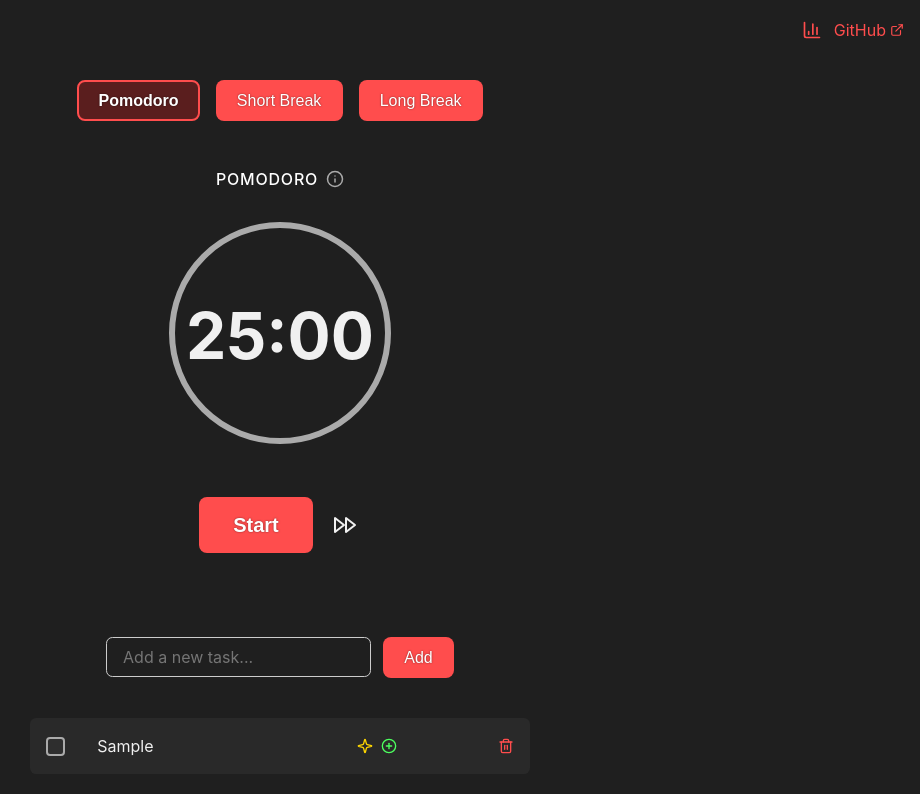
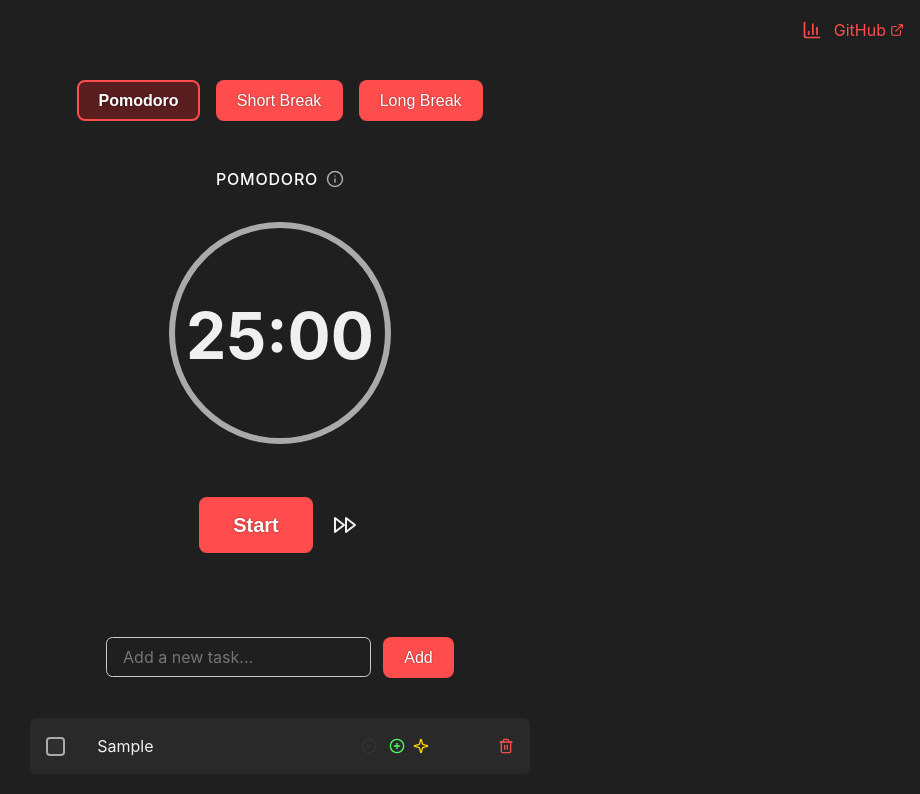
Before and after one commit to yansudeansu/pomodoro, a React (Vite) app: page / in a window 1280 px wide. Both pictures are taken after typing "Sample" into the empty fields and a click on the button "Add". Shown: the top 794 px of the page, without its empty margins (360-1280 px from the left). Built offline with nearby package versions, Linux system fonts and the light colour scheme.

Commit message:
fix: button ui and list order

```diff
--- a/src/components/molecules/TaskList/TaskList.tsx
+++ b/src/components/molecules/TaskList/TaskList.tsx
@@ -25,12 +25,14 @@ export const TaskList: React.FC<TaskListProps> = ({ onDeleteTask }) => {
   const activeTasks = tasks.filter((t) => !t.completed);
   const lastCompleted = [...tasks].reverse().find((t) => t.completed);
 
+  const completedTasks = tasks.filter((t) => t.completed);
+
   const visibleTasks =
     tasks.length <= 1 || !collapsed
-      ? tasks
+      ? [...activeTasks, ...completedTasks]
       : activeTasks.length > 0
-        ? activeTasks.slice(0, 1)
-        : lastCompleted && [lastCompleted];
+        ? [activeTasks[0]]
+        : ([lastCompleted].filter(Boolean) as Task[]);
 
   const toggleTask = (id: string) => {
     const now = new Date().toISOString();
@@ -200,12 +202,14 @@ export const TaskList: React.FC<TaskListProps> = ({ onDeleteTask }) => {
           <div key={task.id} className={isFirstTask ? styles.taskRowWrapper : undefined}>
             {isFirstTask && (
               <div className={styles.chevronWrapper}>
+                {!isMobile && (
                   <IconButton
                     icon={collapsed ? 'chevronDown' : 'chevronUp'}
                     onClick={() => setCollapsed((c) => !c)}
                     label={collapsed ? 'Show all tasks' : 'Collapse tasks'}
                     size="medium"
                   />
+                )}
               </div>
             )}
             <div className={styles.task}>
@@ -228,14 +232,25 @@ export const TaskList: React.FC<TaskListProps> = ({ onDeleteTask }) => {
                 </div>
 
                 <div className={styles.pomodoroWrapper}>
-                  {!isMobile && task.pomodoros > 1 && (
+                  {!isMobile && (
+                    <>
                       <IconButton
                         icon="remove"
                         label="Remove pomodoro"
                         size="small"
                         variant="danger"
+                        disabled={task.pomodoros <= 1}
                         onClick={() => removePomodoro(task.id)}
                       />
+                      <IconButton
+                        icon="add"
+                        label="Add pomodoro"
+                        size="small"
+                        variant="success"
+                        disabled={task.pomodoros >= 4}
+                        onClick={() => addPomodoro(task.id)}
+                      />
+                    </>
                   )}
                   <div className={styles.pomodoroIcons}>
                     {[...Array(task.pomodoros)].map((_, i) => {
@@ -246,15 +261,6 @@ export const TaskList: React.FC<TaskListProps> = ({ onDeleteTask }) => {
                       return <Icon key={i} size={16} />;
                     })}
                   </div>
-                  {!isMobile && task.pomodoros < 4 && (
-                    <IconButton
-                      icon="add"
-                      label="Add pomodoro"
-                      size="small"
-                      variant="success"
-                      onClick={() => addPomodoro(task.id)}
-                    />
-                  )}
                 </div>
               </div>
 
```
Also changed, not shown: 2 other files (tests, documents, lock files or other folders). Lines whose indentation alone changed are shown as unchanged.
